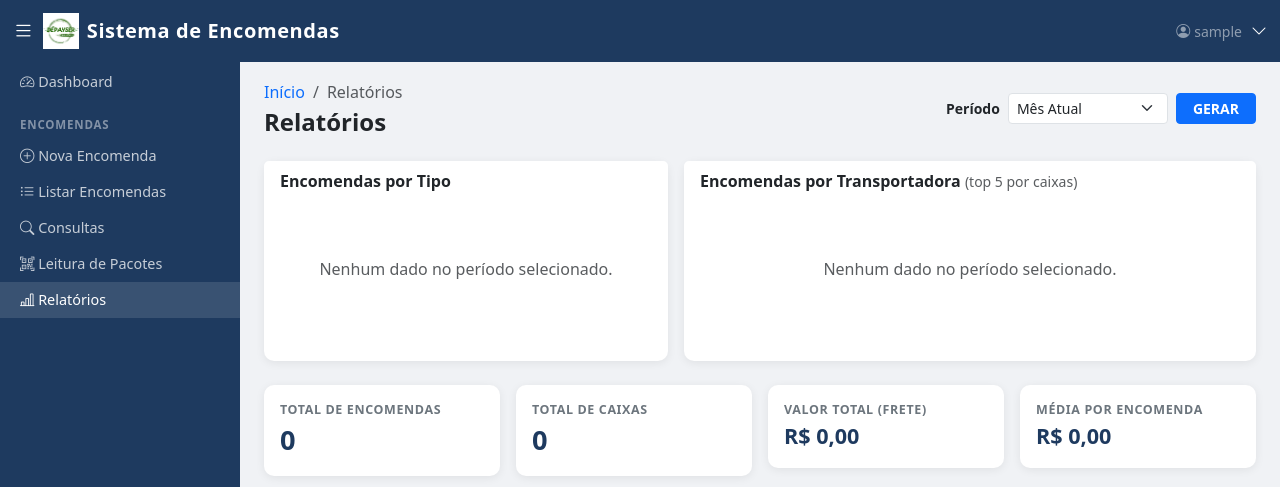
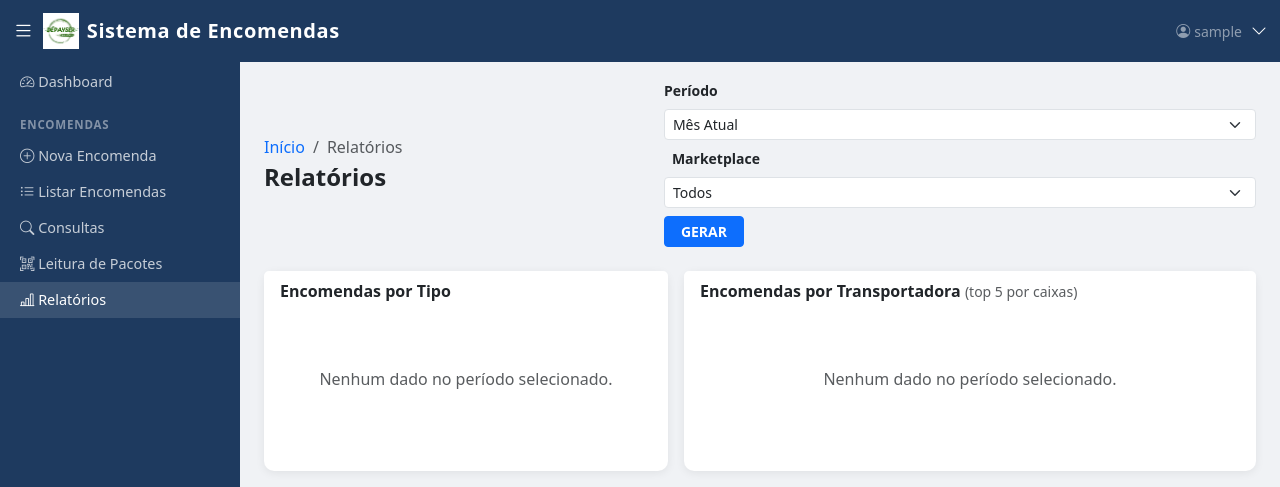
Before and after one commit to andersonssilva2801/sistema-encomenda, a Flask app: page /relatorios/ in a window 1280 px wide. Shown: the top 487 px of the page. Run offline with Flask 3, Linux system fonts and the light colour scheme; the visitor is signed in with stand-in values (Sample User, id 1); data that the repository does not hold is empty.

Commit message:
feat: adiciona filtro por Marketplace na pagina de Relatorios
Co-Authored-By: Claude Sonnet 4.6 <noreply@anthropic.com>

```diff
--- a/app/routes/relatorios.py
+++ b/app/routes/relatorios.py
@@ -5,6 +5,7 @@ from sqlalchemy import func
 from dateutil.relativedelta import relativedelta
 from app.extensions import db
 from app.models.encomenda import Encomenda
+from app.models.marketplace import Marketplace
 from app.models.transportadora import Transportadora
 
 relatorios_bp = Blueprint('relatorios', __name__, url_prefix='/relatorios')
@@ -46,13 +47,23 @@ def index():
         periodo = 'mes_atual'
     inicio, fim = _datas_periodo(periodo)
 
-    base = Encomenda.query.filter(Encomenda.data_envio.between(inicio, fim))
+    # Filtro de marketplace
+    marketplace_id = request.args.get('marketplace_id', '', type=str)
+    marketplace_id = int(marketplace_id) if marketplace_id.isdigit() else None
+    marketplaces = Marketplace.query.filter_by(ativo=True).order_by(Marketplace.nome).all()
+
+    # Filtros-base de período (e marketplace quando selecionado)
+    filtros_base = [Encomenda.data_envio.between(inicio, fim)]
+    if marketplace_id:
+        filtros_base.append(Encomenda.marketplace_id == marketplace_id)
+
+    base = Encomenda.query.filter(*filtros_base)
 
     # Totais gerais
     total_encomendas = base.count()
     total_caixas = db.session.query(
         func.coalesce(func.sum(Encomenda.quantidade_caixas), 0)
-    ).filter(Encomenda.data_envio.between(inicio, fim)).scalar()
+    ).filter(*filtros_base).scalar()
 
     # Valor total de frete: valor_padrao da transportadora × quantidade_caixas
     valor_total_frete = db.session.query(
@@ -61,7 +72,7 @@ def index():
         )
     ).select_from(Encomenda
     ).join(Transportadora, Encomenda.transportadora_id == Transportadora.id
-    ).filter(Encomenda.data_envio.between(inicio, fim)).scalar()
+    ).filter(*filtros_base).scalar()
 
     valor_total_frete = float(valor_total_frete or 0)
     media_por_encomenda = valor_total_frete / total_encomendas if total_encomendas else 0
@@ -71,7 +82,7 @@ def index():
         Encomenda.tipo_movimento,
         func.count(Encomenda.id).label('total')
     ).filter(
-        Encomenda.data_envio.between(inicio, fim)
+        *filtros_base
     ).group_by(Encomenda.tipo_movimento).all()
 
     tipo_labels = [r.tipo_movimento for r in por_tipo]
@@ -84,7 +95,7 @@ def index():
         func.coalesce(func.sum(Transportadora.valor_padrao * Encomenda.quantidade_caixas), 0).label('valor_frete')
     ).select_from(Encomenda
     ).join(Transportadora, Encomenda.transportadora_id == Transportadora.id
-    ).filter(Encomenda.data_envio.between(inicio, fim)
+    ).filter(*filtros_base
     ).group_by(Encomenda.tipo_movimento).all()
 
     stats_por_tipo = {r.tipo_movimento: {'caixas': int(r.total_caixas), 'valor': float(r.valor_frete)}
@@ -101,7 +112,7 @@ def index():
     ).select_from(Encomenda
     ).join(Transportadora, Encomenda.transportadora_id == Transportadora.id
     ).filter(
-        Encomenda.data_envio.between(inicio, fim)
+        *filtros_base
     ).group_by(Transportadora.nome
     ).order_by(func.sum(Encomenda.quantidade_caixas).desc()
     ).limit(5).all()
@@ -113,6 +124,8 @@ def index():
         'relatorios/index.html',
         periodo=periodo,
         periodos=PERIODOS,
+        marketplace_id=marketplace_id,
+        marketplaces=marketplaces,
         total_encomendas=total_encomendas,
         total_caixas=int(total_caixas),
         valor_total_frete=valor_total_frete,
--- a/app/templates/relatorios/index.html
+++ b/app/templates/relatorios/index.html
@@ -35,11 +35,18 @@
   </div>
 
   <!-- Seletor de período -->
-  <form method="GET" action="{{ url_for('relatorios.index') }}" class="d-flex gap-2 align-items-center">
+  <form method="GET" action="{{ url_for('relatorios.index') }}" class="d-flex gap-2 align-items-center flex-wrap">
     <label class="form-label mb-0 fw-semibold text-nowrap small">Período</label>
     <select name="periodo" class="form-select form-select-sm" style="min-width:160px">
       {% for valor, nome in periodos %}
         <option value="{{ valor }}" {{ 'selected' if periodo == valor }}>{{ nome }}</option>
+      {% endfor %}
+    </select>
+    <label class="form-label mb-0 fw-semibold text-nowrap small ms-2">Marketplace</label>
+    <select name="marketplace_id" class="form-select form-select-sm" style="min-width:170px">
+      <option value="">Todos</option>
+      {% for mp in marketplaces %}
+        <option value="{{ mp.id }}" {{ 'selected' if marketplace_id == mp.id }}>{{ mp.nome }}</option>
       {% endfor %}
     </select>
     <button type="submit" class="btn btn-primary btn-sm fw-semibold px-3">GERAR</button>
```
